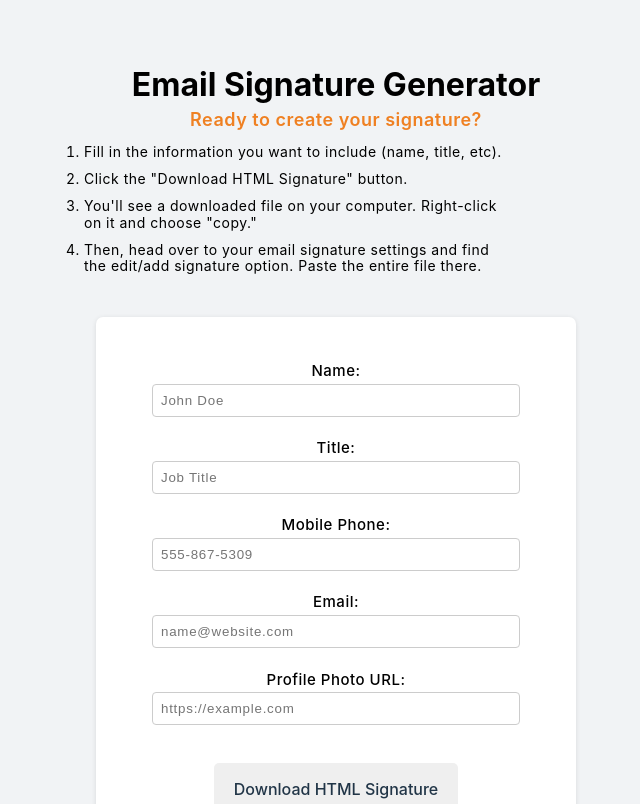
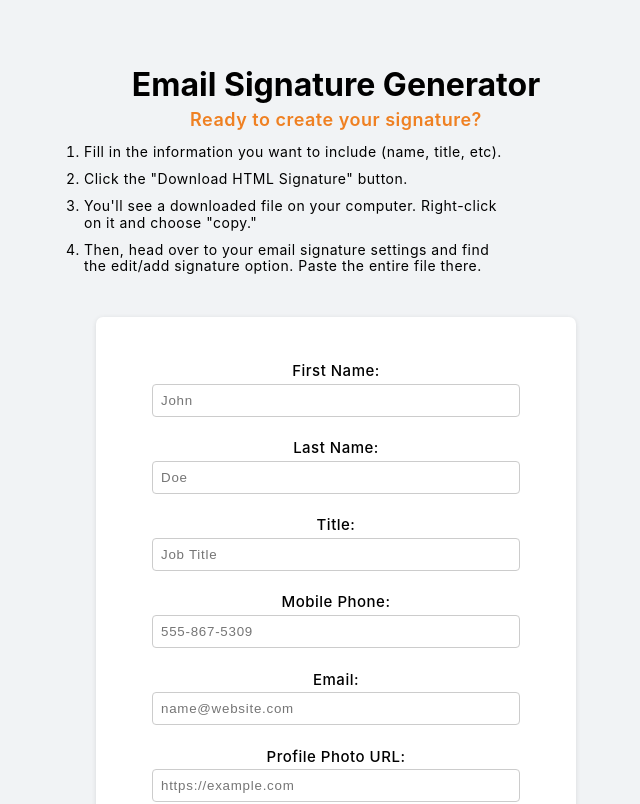
Before and after one commit to livnelson/html-signature-app, a React (Vite) app: page / in a window 1280 px wide. Shown: the top 804 px of the page, without its empty margins (304-944 px from the left). Built offline with nearby package versions, Linux system fonts and the light colour scheme.

Commit message:
added signature and footer elements

```diff
--- a/src/components/EmailSignatureForm.jsx
+++ b/src/components/EmailSignatureForm.jsx
@@ -2,7 +2,8 @@ import React, { useState } from 'react'
 import DOMPurify from 'dompurify'
 
 const EmailSignatureForm = () => {
-  const [name, setName] = useState('')
+  const [firstName, setFirstName] = useState('')
+  const [lastName, setLastName] = useState('')
   const [title, setTitle] = useState('')
   const [cellPhone, setCellPhone] = useState('')
   const [email, setEmail] = useState('')
@@ -26,7 +27,8 @@ const EmailSignatureForm = () => {
   }
 
   const generateSignature = () => {
-    const sanitizedName = sanitizeAndEscape(name)
+    const sanitizedFirstName = sanitizeAndEscape(firstName)
+    const sanitizedLastName = sanitizeAndEscape(lastName)
     const sanitizedTitle = sanitizeAndEscape(title)
     const sanitizedCellPhone = sanitizeAndEscape(cellPhone)
     const sanitizedEmail = sanitizeAndEscape(email)
@@ -38,19 +40,23 @@ const EmailSignatureForm = () => {
       <head>
         <meta charset="UTF-8" />
         <meta name="viewport" content="width=device-width, initial-scale=1.0" />
-    <title>Email Signature</title>
+        <link rel="preconnect" href="https://fonts.googleapis.com">
+        <link rel="preconnect" href="https://fonts.gstatic.com" crossorigin>
+        <link href="https://fonts.googleapis.com/css2?family=Hurricane&display=swap" rel="stylesheet">
       </head>
-  <body style="font-family: Arial, sans-serif">
-    <table cellpadding="0" cellspacing="0" style="width: 320px; max-width: 320px;">
+      <body>
+        <p style="font-family: Arial, sans-serif;">Warm Regards,</p>
+        <p style="font-family: Hurricane; font-size: 38px; line-height: 1; margin: 0px; margin-bottom: 20px; padding: 0px;">${sanitizedFirstName}</p>
+        <table cellpadding="0" cellspacing="0" style="font-family: Arial, sans-serif; max-width: 320px; ">
           <tr>
-        <td style="padding: 4px 10px; border-right: 1px solid #ccc">
-          <img src="${sanitizedProfileImg}" alt="Profile Photo" width="90" height="90" style="max-width: 90px; max-height: 90px;" />
-          <h5 style="margin: 3px 0px; color: #ef8022; font-size: 13px;">${sanitizedName}</h5>
+            <td style="padding: 4px 10px; border-right: 1px solid #ccc; max-width: 104px;">
+              <img src="${sanitizedProfileImg}" alt="Profile Photo" width="90" height="90" />
+              <h5 style="margin: 3px 0px; color: #ef8022; font-size: 13px;">${sanitizedFirstName} ${sanitizedLastName}</h5>
               <p style="margin: 0; font-size: 10px;"><strong>${sanitizedTitle}</strong></p>
             </td>
-        <td style="padding: 0px 10px; margin-top: 0px;">
-          <div style="vertical-align: top;">
-            <p style="margin: 0px; padding-top: 0px; font-size: 12px; line-height: 16px;">
+            <td style="padding: 0px 10px; margin-top: 0px; margin-bottom: 0px;">
+              <div style="vertical-align: top; margin-left: 4px;">
+                <p style="margin: 0px; font-size: 12px; line-height: 16px;">
                   <span style="color:#ef8022;"><strong>M:</strong></span>
                   <a href="tel:760-880-7005" style="text-decoration: none; color: #000; cursor:pointer;">760-880-7005</a>
                 </p>
@@ -58,21 +64,21 @@ const EmailSignatureForm = () => {
                 <span style="color:#ef8022;"><strong>O:</strong></span>
                 <a href="tel:${sanitizedCellPhone}" style="text-decoration: none; color: #000; cursor:pointer;">${sanitizedCellPhone}</a>
                 </p>
-            <p style="margin: 4px 0px; font-size: 12px; line-height: 16px;">
+                <p style="margin: 6px 0px; font-size: 12px; line-height: 16px;">
                   <a href="mailto:${sanitizedEmail}" style="text-decoration: none; color: #000; cursor:pointer;">${sanitizedEmail}</a>
                 </p>
                 <img
                   src="https://peoplescapehr.com/wp-content/uploads/2020/07/peoplescape_logo_2020-e1594693165758.png"
                   alt="Peoplescape HR Logo"
                   width="150"
-              max-width="150"
                   height="auto"
-              style="margin-top: 8px;"
+                  style="margin-top: px;"
                 />
               </div>
             </td>
           </tr>
         </table>
+        <p style="font-size: 12px; font-family: Arial, sans-serif;"><strong>I respect your personal time and do not expect a response when you are not at work.</strong></p>
       </body>
     </html>
     `
@@ -81,7 +87,7 @@ const EmailSignatureForm = () => {
 
   const handleDownloadSignature = (e) => {
     e.preventDefault()
-    if (!name || !title || !cellPhone || !email || !photoURL) {
+    if (!firstName || !lastName || !title || !cellPhone || !email || !photoURL) {
       setError('Please fill in all fields.')
     } else if (!isValidEmail(email)) {
       setError('Please enter a valid email address.')
@@ -100,13 +106,22 @@ const EmailSignatureForm = () => {
   return (
     <div className='email-generator'>
       <form className='email-generator-form'>
-        <label>Name:</label>
+        <label>First Name:</label>
         <input
           type='text'
-          value={name}
-          placeholder='John Doe'
+          value={firstName}
+          placeholder='John'
           required
-          onChange={(e) => setName(e.target.value)}
+          onChange={(e) => setFirstName(e.target.value)}
+        />
+        <br />
+        <label>Last Name:</label>
+        <input
+          type='text'
+          value={lastName}
+          placeholder='Doe'
+          required
+          onChange={(e) => setLastName(e.target.value)}
         />
         <br />
         <label>Title:</label>
@@ -124,7 +139,12 @@ const EmailSignatureForm = () => {
           value={cellPhone}
           placeholder='555-867-5309'
           required
-          onChange={(e) => setCellPhone(e.target.value)}
+          onChange={(e) => {
+            const formattedPhone = e.target.value
+              .replace(/\D/g, '') // Remove non-numeric characters
+              .replace(/(\d{3})(\d{3})(\d{4})/, '$1-$2-$3') // Format to XXX-XXX-XXXX
+            setCellPhone(formattedPhone)
+          }}
         />
         <br />
         <label>Email:</label>
```
Lines whose indentation alone changed are shown as unchanged.
